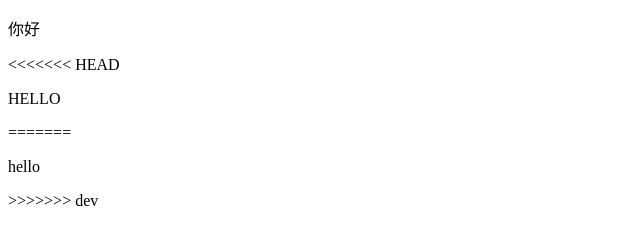
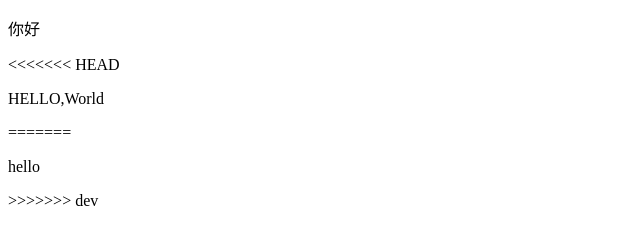
Before and after one commit to DannyWang2000/learngit, a plain HTML site: page hello.html in a window 1280 px wide. Shown: the full height of the page, 0-640 px from the left. Drawn offline with Linux system fonts and the light colour scheme.

Commit message:
fix bug 101

```diff
--- a/hello.html
+++ b/hello.html
@@ -9,7 +9,7 @@
 <body>
     <p>你好</p>
 <<<<<<< HEAD
-    <p>HELLO</p>
+    <p>HELLO,World</p>
 =======
     <p>hello</p>
 >>>>>>> dev
```
